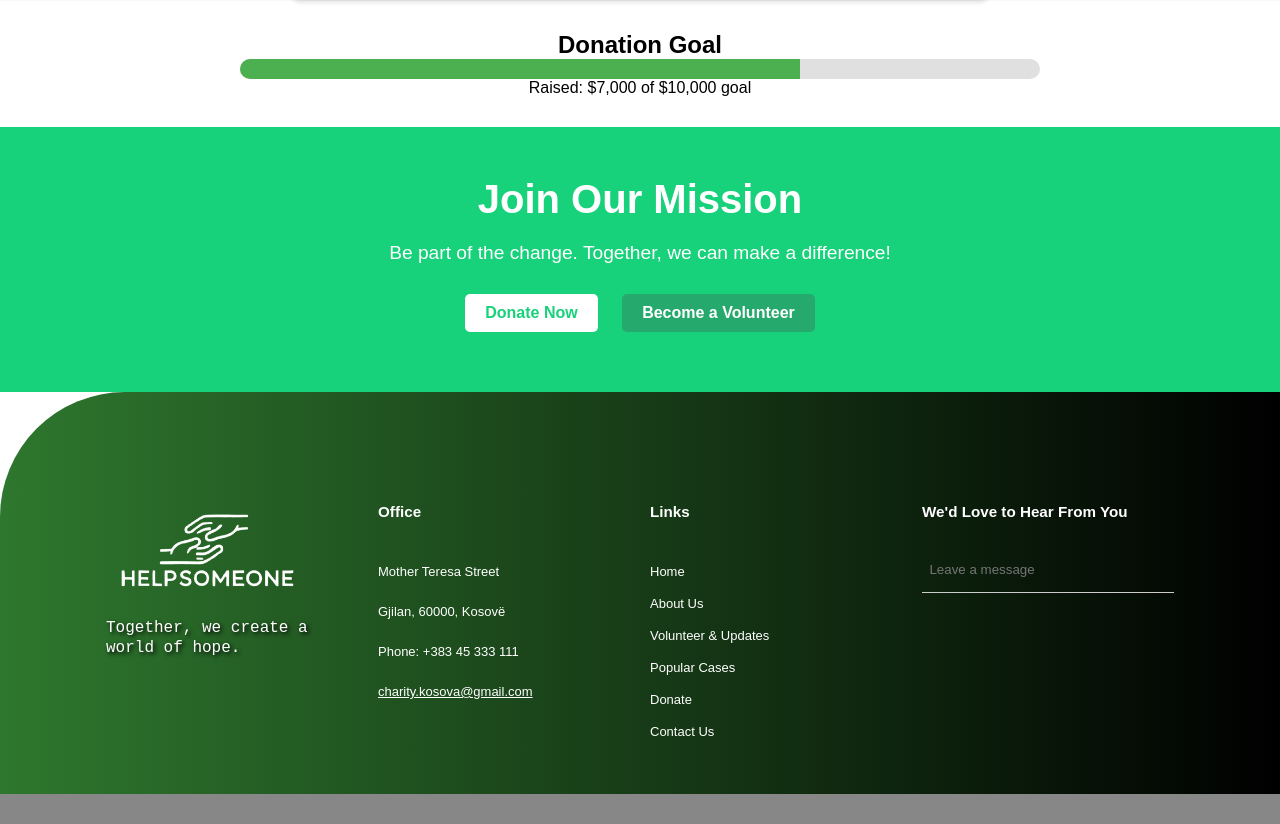
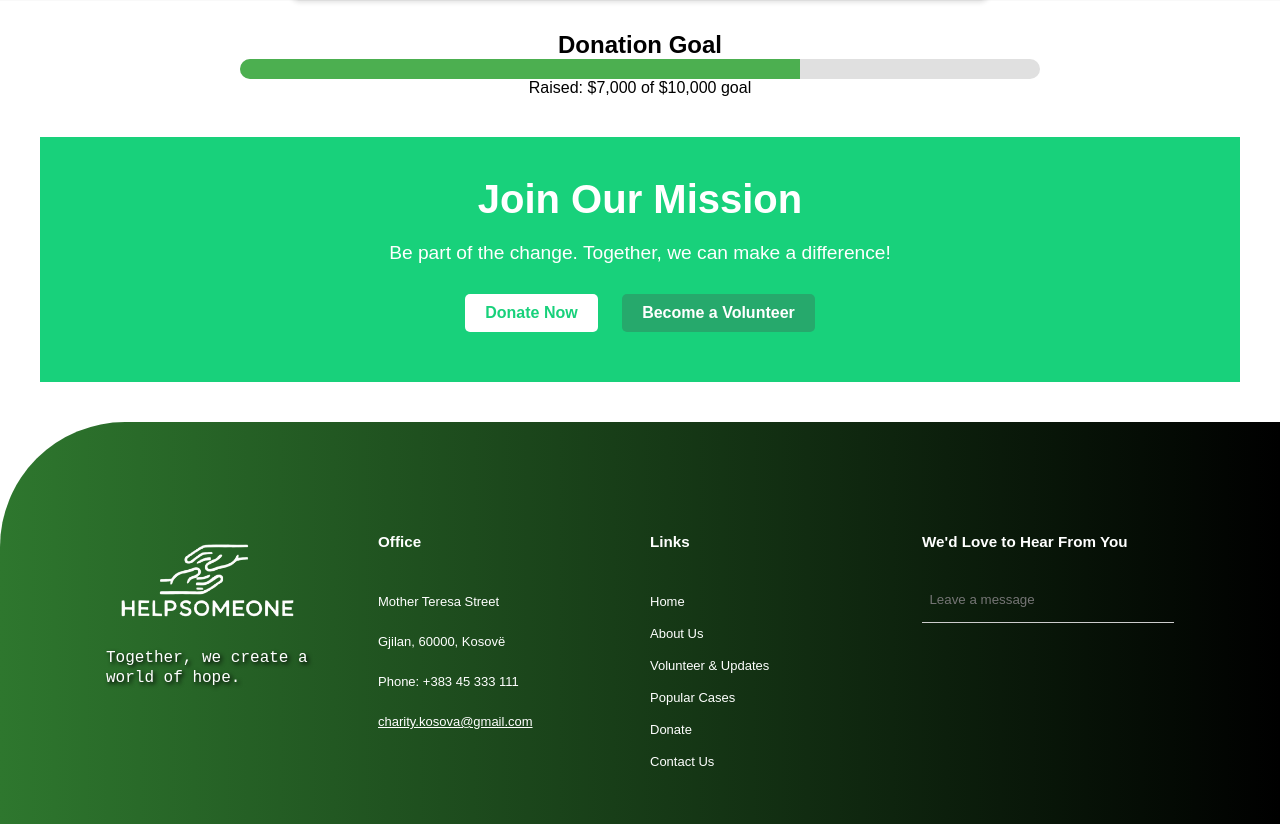
Before and after one commit to elejerlija/UEB25_Gr6, a PHP site: page / in a window 1280 px wide. Shown: the part 1034-1858 px from the top of the page. Before the commit the page ends 1828 px from the top, so only its background shows below. Run offline with PHP 8.4, Linux system fonts and the light colour scheme.

Commit message:
Disa ndryshime te vogla

```diff
--- a/style.css
+++ b/style.css
@@ -263,7 +263,8 @@ img.displaySlide {
 }
 .cta {
     text-align: center;
-    padding: 50px 20px;
+    margin: 40px;
+    padding: 40px 20px;
     background-color: #18d17b;
     color: white;
 }
```
